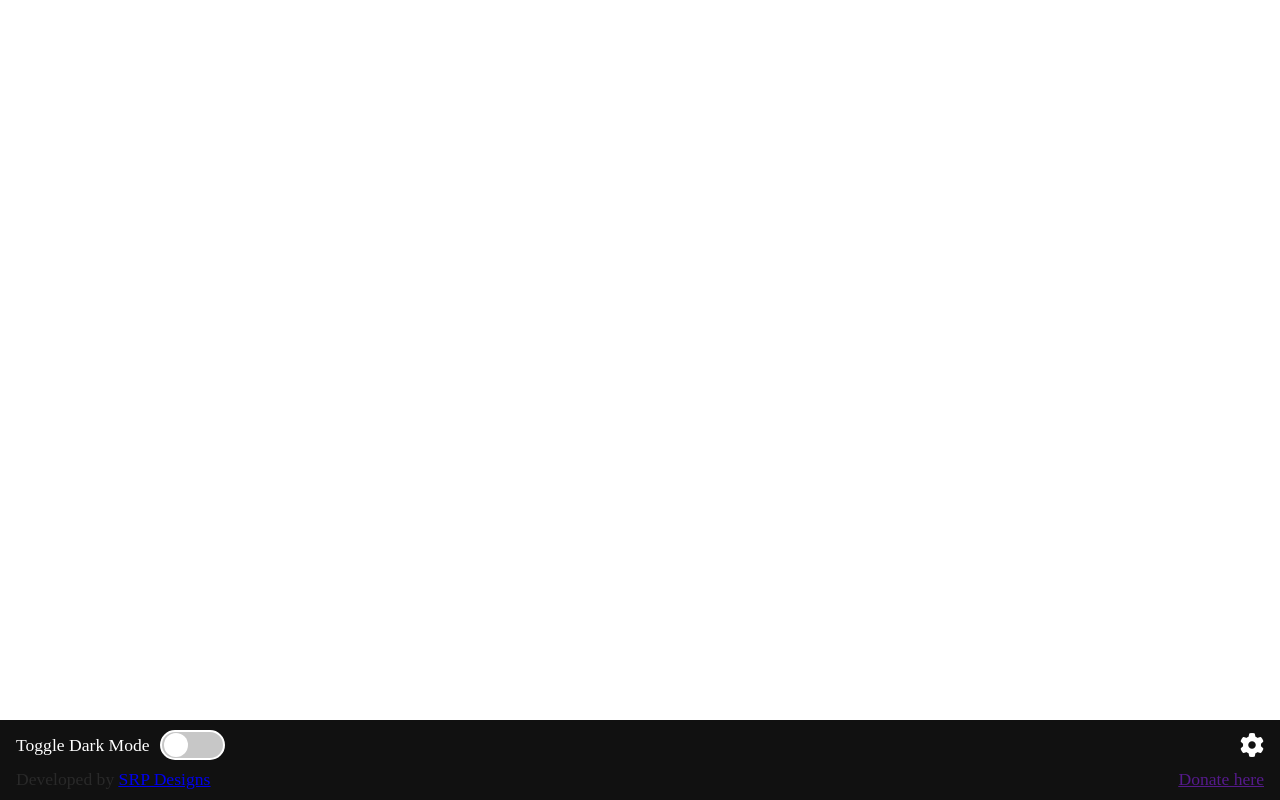
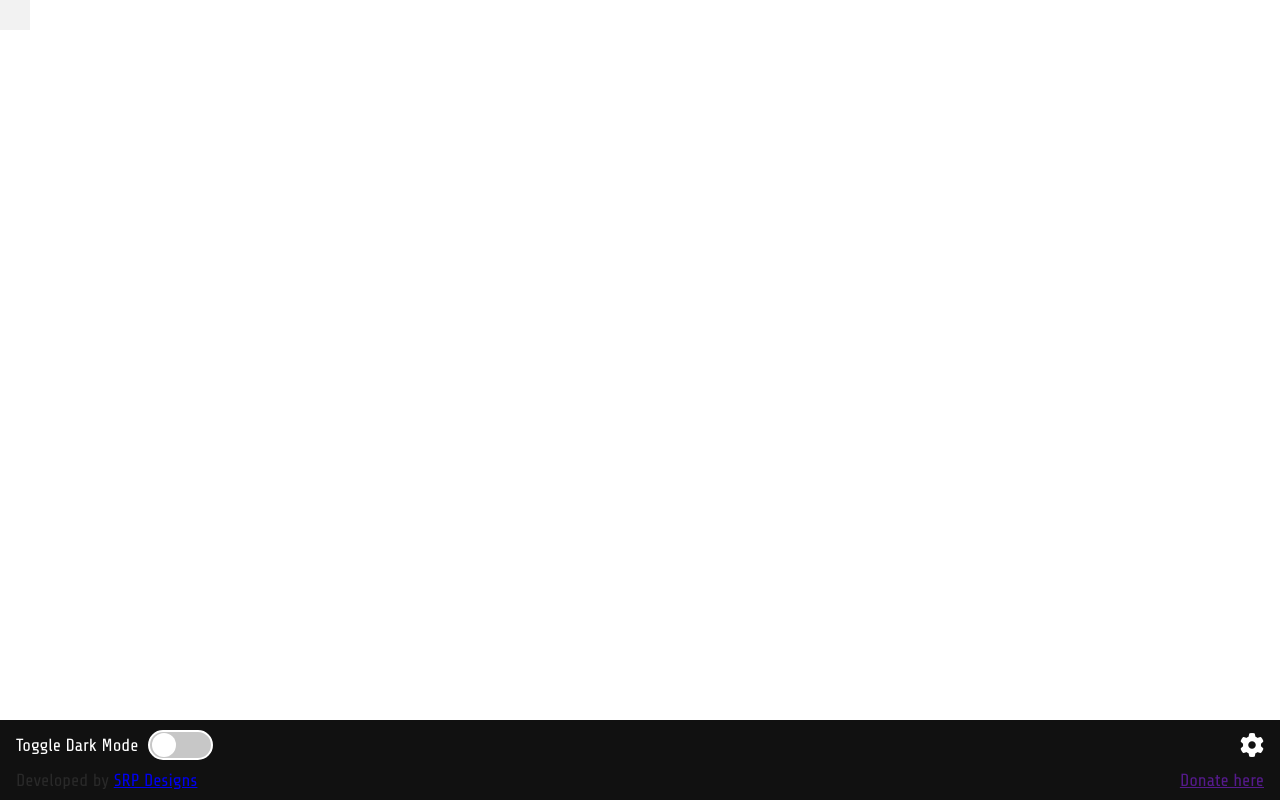
Before and after one commit to Sam-RP1/deduction, a React app: page / in a window 1280 px wide. Built offline with nearby package versions, Linux system fonts and the light colour scheme.

Commit message:
Updated root.scss styling

```diff
--- a/src/frontend/styles/root.scss
+++ b/src/frontend/styles/root.scss
@@ -0,0 +1,25 @@
+@import './partials/color-themes';
+
+body {
+  font-family: 'Share Tech', sans-serif;
+  height: auto;
+  width: 100%;
+  margin: 0;
+}
+
+main {
+  min-height: 100vh;
+}
+
+.theme {
+  min-height: inherit;
+  min-width: 100%;
+}
+
+.test {
+  height: 30px;
+  width: 30px;
+  @include themed() {
+    background-color: t($bg);
+  }
+}
```
